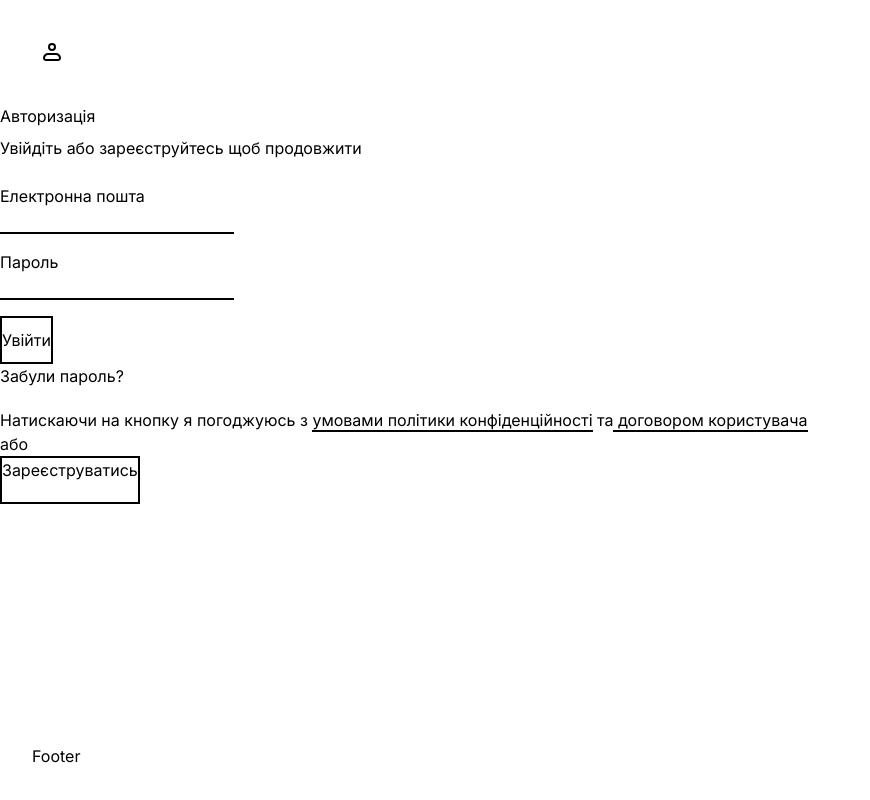
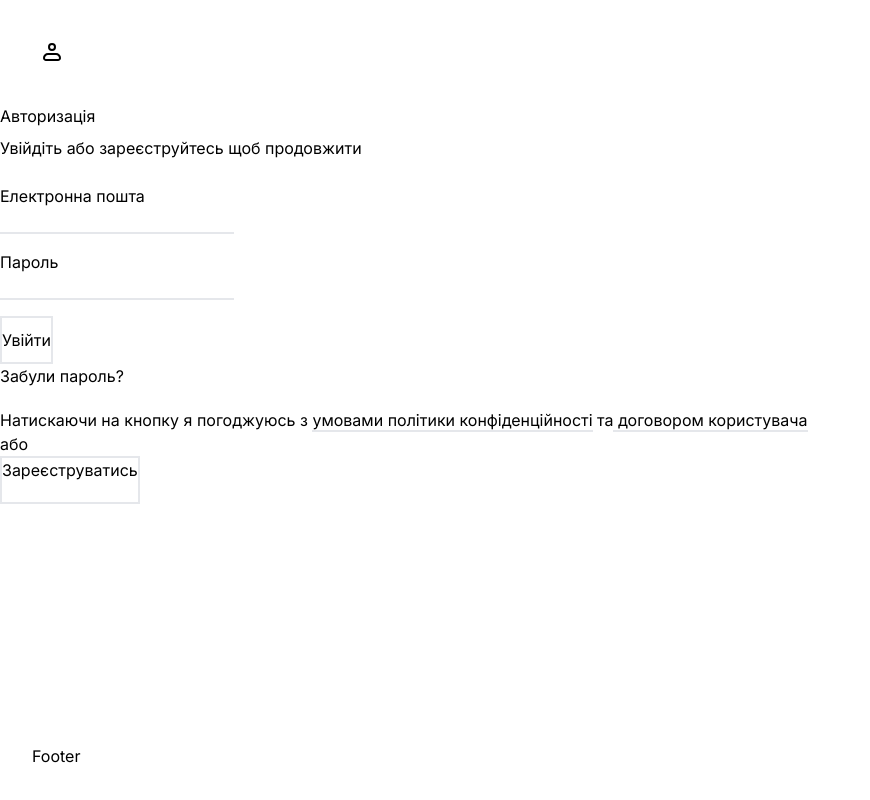
Before and after one commit to TataUA/teamchallenge_sport_store_frontend, a Next.js app: page /login in a window 1280 px wide. Shown: the whole page, without its empty margins (0-870 px from the left). Built offline with nearby package versions, Linux system fonts and the light colour scheme.

Commit message:
Update styles

```diff
--- a/components/LoginForm.tsx
+++ b/components/LoginForm.tsx
@@ -7,6 +7,7 @@ import { Formik, Form, Field, ErrorMessage } from "formik";
 import Link from "next/link";
 import { ResetPasswordForm } from "./ResetPasswordForm";
 //import { registerUserThunk } from "redux/auth/authThunk";
+
 
 export const schema = yup.object().shape({
   email: yup
@@ -108,7 +109,8 @@ export const LoginForm = () => {
           </label>
           {/* <Link href={""} onClick={() => {}} className="block mb-5">
             Забули пароль?
-          </Link> */}
+            </Link> */}
+
           <button type="submit" className="h-12 border-2">
             Увійти
           </button>
--- a/tailwind.config.ts
+++ b/tailwind.config.ts
@@ -9,19 +9,6 @@ const config: Config = {
   theme: {
     fontFamily: {
       'body': ['"PP Pangram Sans"', '"Open Sans"']
-    },
-    colors: {
-      bluredbackground: "rgba(14, 14, 16, 0.8)",
-      mainbackground: "#FFFFFF"
-    },
-    borderRadius: {
-      buttonborder: "12px",
-      popupborder: "24px"
-    },
-    fontSize: {
-      basic: "14px",
-      button: "16px",
-      subheading: "20px"
     },
     extend: {
       backgroundImage: {
@@ -38,6 +25,26 @@ const config: Config = {
       margin: {
         "55": "165px",
       },
+      colors: {
+        primary: "#272728",
+        secondary: "#575758",
+        title: "#1A1A1C",
+        common: "#3E3E40",
+        label: "#868687",
+        border: "#CFCFCF",
+        white: "#fff",
+        blue: "#0A4CF6",
+        red: "#DF0707",
+      },
+      fontSize: {
+        basic: "14px",
+        button: "16px",
+        subheading: "20px"
+      },
+      borderRadius: {
+        button: "12px",
+        popup: "24px"
+      },
     },
   },
   plugins: [],
```
